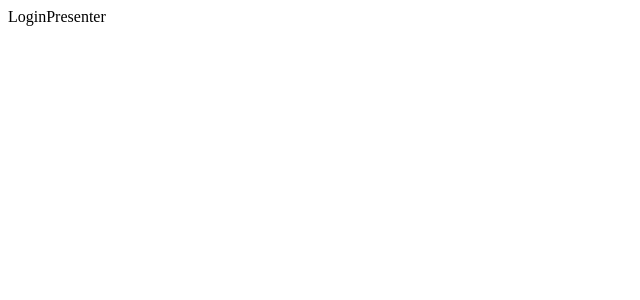
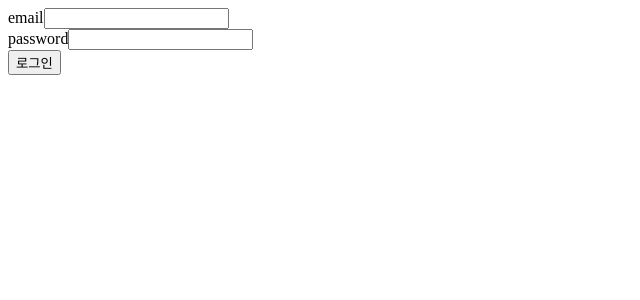
Before and after one commit to jonsoku-dev/tamastudy-graphql-part2, a React (Create React App) app in the folder client/: page /login in a window 1280 px wide. Shown: the top 300 px of the page, without its empty margins (0-640 px from the left). Built offline with nearby package versions, Linux system fonts and the light colour scheme.

Commit message:
[master] 🤥 2020801 1차 커밋

```diff
--- a/client/src/pages/auth/Login/LoginContainer.tsx
+++ b/client/src/pages/auth/Login/LoginContainer.tsx
@@ -1,12 +1,56 @@
-import React from 'react';
+import React, { useState, FormEvent, ChangeEvent } from 'react';
+import LOGIN from './LoginQuery'
 import LoginPresenter from './LoginPresenter';
+import { useHistory } from 'react-router-dom';
+import { useMutation } from '@apollo/client';
 
 interface Props {}
 
+const initialFormData = {
+    email: '',
+    password: '',
+};
+
 const LoginContainer = (props: Props) => {
+    const history = useHistory();
+    const [formData, setFormData] = useState(initialFormData);
+
+    const [loginFn, { loading, error, data }] = useMutation(LOGIN, {
+        onCompleted({ Login }) {
+            window.sessionStorage.setItem('token', Login.token)
+            history.push("/")
+        },
+        onError(err) {
+            alert('error !')
+            window.sessionStorage.removeItem('token')
+        },
+    })
+
+    const onSubmit = (event: FormEvent) => {
+        event.preventDefault();
+        loginFn({
+            variables : {
+                input: formData
+            }
+        })
+    };
+
+    const onChange = (event: ChangeEvent<HTMLInputElement>) => {
+        setFormData({
+            ...formData,
+            [event.target.name]: event.target.value,
+        });
+    };
+
+    if (loading) return <div>로그인 중입니다....</div>;
+    if (error) return <div>로그인 중에 에러가 발생하였습니다. </div>;
   return (
     <div>
-      <LoginPresenter />
+      <LoginPresenter
+          onSubmit={onSubmit}
+          onChange={onChange}
+          formData={formData}
+      />
     </div>
   );
 };
--- a/client/src/pages/auth/Login/LoginPresenter.tsx
+++ b/client/src/pages/auth/Login/LoginPresenter.tsx
@@ -1,9 +1,29 @@
-import React from 'react';
+import React, { FormEvent, ChangeEvent } from 'react';
 
-interface Props {}
+interface Props {
+  formData: any;
+  onSubmit: (event: FormEvent) => void;
+  onChange: (event: ChangeEvent<HTMLInputElement>) => void;
+}
 
-const LoginPresenter = (props: Props) => {
-  return <div>LoginPresenter</div>;
+const LoginPresenter = ({ onSubmit, onChange, formData }: Props) => {
+  return (
+      <div>
+        <form onSubmit={onSubmit}>
+          <div>
+            <label htmlFor="">email</label>
+            <input onChange={onChange} type="email" name={'email'} value={formData.email} />
+          </div>
+          <div>
+            <label htmlFor="">password</label>
+            <input onChange={onChange} type="password" name={'password'} value={formData.password} />
+          </div>
+          <div>
+            <button type="submit">로그인</button>
+          </div>
+        </form>
+      </div>
+  );
 };
 
 export default LoginPresenter;
--- /dev/null
+++ b/client/src/pages/auth/Login/LoginQuery.ts
@@ -0,0 +1,9 @@
+import { gql } from '@apollo/client';
+
+export default gql`
+  mutation Login($input: LoginInput!) {
+    Login(input: $input) {
+      token
+    }
+  }
+`;
--- a/client/src/pages/auth/Register/RegisterContainer.tsx
+++ b/client/src/pages/auth/Register/RegisterContainer.tsx
@@ -17,13 +17,9 @@ const RegisterContainer = (props: Props) => {
   const [formData, setFormData] = useState(initialFormData);
 
   const [registerFn, { loading, error }] = useMutation(REGISTER, {
-    onCompleted({ Login }) {
-      // 1. 토큰을 받아온다.
-
-      // 2. 받아온 토큰을 로컬스토리지/세션/쿠키
-
-      // 3. apollo cache 저장소에 작성한다.
-      history.push('/');
+    onCompleted({ Register }) {
+      alert(`${Register.result.email}님 환영합니다. 로그인해주세요. `)
+      history.push('/login');
     },
     onError(err) {
       console.log(err, 'from onError');
--- a/client/src/pages/auth/Register/RegisterQuery.ts
+++ b/client/src/pages/auth/Register/RegisterQuery.ts
@@ -6,6 +6,8 @@ export default gql`
       result {
         email
         username
+        createdAt
+        updatedAt
       }
     }
   }
--- /dev/null
+++ b/client/src/react-app-env.d.ts
@@ -0,0 +1 @@
+/// <reference types="react-scripts" />
```
